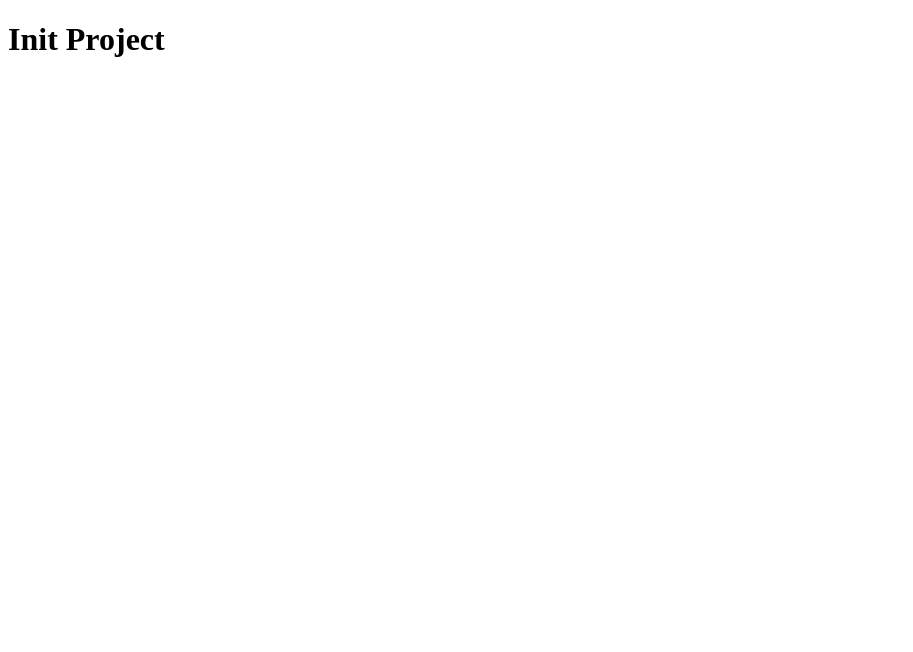
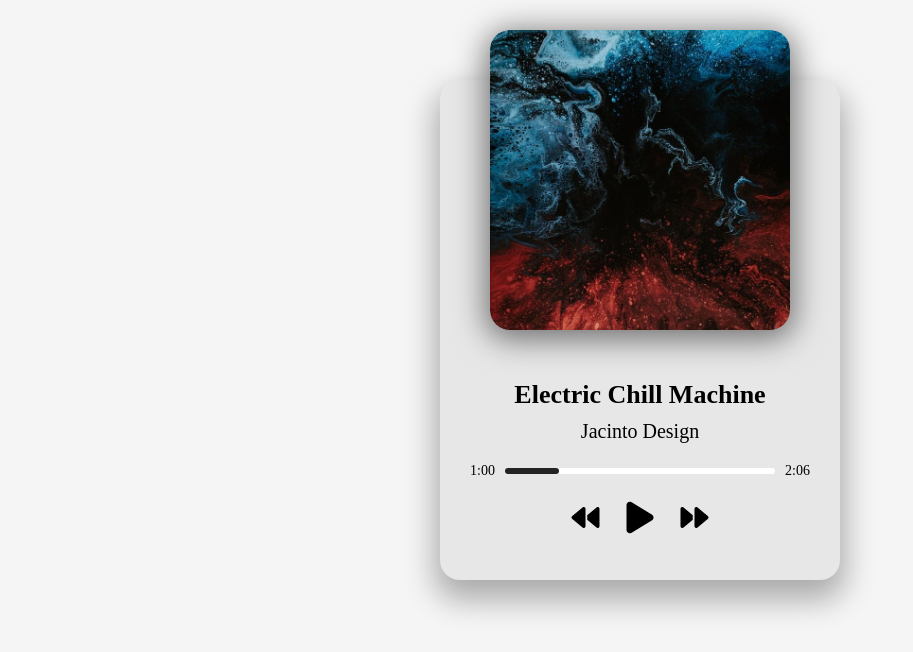
Before and after one commit to azir-dev/music-player, a website built with Vite: page index.html in a window 1280 px wide. Shown: the whole page, without its empty margins (0-913 px from the left). Built offline with nearby package versions, Linux system fonts and the light colour scheme.

Commit message:
html/scss

```diff
--- a/index.html
+++ b/index.html
@@ -2,11 +2,43 @@
 <html lang="en">
   <head>
     <meta charset="UTF-8" />
+    <link rel="shortcut icon" href="favicon.ico" type="image/x-icon" />
     <meta name="viewport" content="width=device-width, initial-scale=1.0" />
+    <script
+      src="https://kit.fontawesome.com/c57726c26d.js"
+      crossorigin="anonymous"
+    ></script>
     <title>Music Player</title>
   </head>
   <body>
-    <h1>Init Project</h1>
+    <div class="music">
+      <div class="music__img">
+        <img src="/img/jacinto-1.jpg" alt="music image" />
+      </div>
+
+      <h2 class="music__title">Electric Chill Machine</h2>
+      <h3 class="music__artist">Jacinto Design</h3>
+
+      <audio id="music-source"></audio>
+      <div class="progress">
+        <span>1:00</span>
+        <div class="progress__track">
+          <div class="progress__bar"></div>
+        </div>
+        <span>2:06</span>
+      </div>
+
+      <div class="control">
+        <i class="fas fa-backward control__icon" id="prev" title="Previous"></i>
+        <i
+          class="fas fa-play main-button control__icon"
+          id="play"
+          title="Play"
+        ></i>
+        <i class="fas fa-forward control__icon" id="next" title="Next"></i>
+      </div>
+    </div>
+
     <script type="module" src="/main.js"></script>
   </body>
 </html>
--- a/style.scss
+++ b/style.scss
@@ -0,0 +1,100 @@
+html {
+  font-size: 62.5%;
+}
+
+body {
+  background-color: whitesmoke;
+}
+
+html,
+body,
+div {
+  margin: 0;
+  padding: 0;
+  box-sizing: border-box;
+}
+
+.music {
+  height: 50rem;
+  width: 40rem;
+  margin: {
+    top: 8rem;
+    left: auto;
+    right: auto;
+  }
+  background-color: #e7e7e7;
+  border-radius: 2rem;
+  text-align: center;
+  box-shadow: 0 15px 30px 5px rgba(0, 0, 0, 0.3);
+
+  &__img {
+    height: 30rem;
+    width: 30rem;
+    position: relative;
+    top: -5rem;
+    left: 5rem;
+
+    img {
+      height: 100%;
+      width: 100%;
+      object-fit: cover;
+      border-radius: 2rem;
+      box-shadow: 0 5px 30px 5px rgba(0, 0, 0, 0.5);
+    }
+  }
+
+  &__title {
+    font-size: 2.6rem;
+    margin: 0;
+  }
+  &__artist {
+    font-size: 2rem;
+    font-weight: 400;
+    margin: {
+      top: 1rem;
+    }
+  }
+
+  .progress {
+    display: flex;
+    padding: 0 3rem;
+    align-items: center;
+    gap: 1rem;
+
+    span {
+      font-size: 1.4rem;
+    }
+
+    &__track {
+      width: 100%;
+      height: 0.6rem;
+      position: relative;
+      border-radius: 0.6rem;
+      background-color: white;
+      cursor: pointer;
+    }
+
+    &__bar {
+      position: absolute;
+      width: 20%;
+      height: 100%;
+      border-radius: inherit;
+      background-color: #232323;
+    }
+  }
+
+  .control {
+    font-size: 2.8rem;
+    margin-top: 2rem;
+
+    &__icon {
+      cursor: pointer;
+      vertical-align: middle;
+
+      &.main-button {
+        font-size: 3.6rem;
+        margin: 0 2rem;
+      }
+    }
+  }
+}
```
Also changed, not shown: public/img/jacinto-1.jpg (added), public/img/jacinto-2.jpg (added), public/img/jacinto-3.jpg (added), public/img/metric-1.jpg (added), 4 other files.
